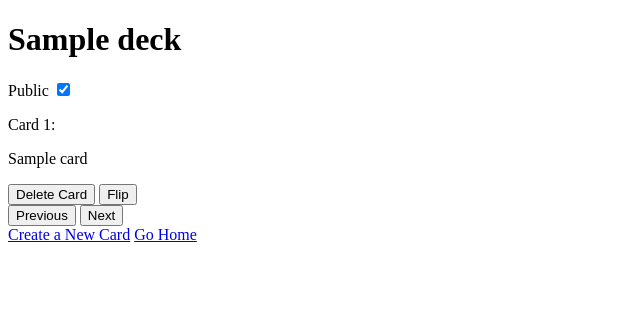
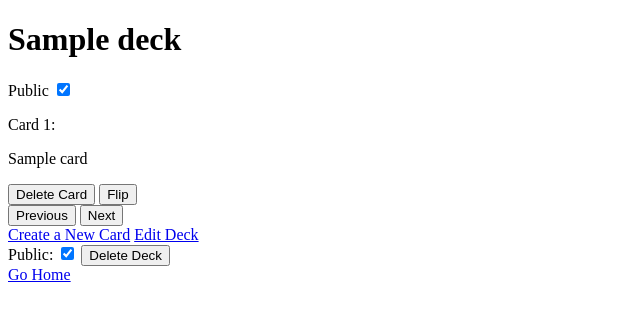
Before and after one commit to BuzzerrdBaait/Flashcardzz, a Django app: page /view_deck/1/ in a window 1280 px wide. Shown: the top 321 px of the page, without its empty margins (0-640 px from the left). Run offline with Django 4.2, Linux system fonts and the light colour scheme; a user stored in the database is signed in; tables that the repository leaves empty hold one stand-in row (values such as "Sample post").

Commit message:
added edit deck form,view,html, and a delete deck button on the page_view

```diff
--- a/flashcardgame/urls.py
+++ b/flashcardgame/urls.py
@@ -13,8 +13,6 @@ urlpatterns = [
 
     path('admin/', admin.site.urls),
 
-    path('profile/', include('flashcardgameapp.urls')),
-
     path('accounts/', include('django.contrib.auth.urls')),
 
     path('password_reset/', auth_views.PasswordResetView.as_view(), name='password_reset'),
--- a/flashcardgameapp/forms.py
+++ b/flashcardgameapp/forms.py
@@ -18,7 +18,7 @@ class DeckForm(forms.ModelForm):
 
         model = Deck
 
-        fields = ['title', 'description','public']
+        fields = ['title', 'description','public','category']
 
         widgets={
 
--- a/flashcardgameapp/models.py
+++ b/flashcardgameapp/models.py
@@ -37,8 +37,6 @@ class User_Profile(AbstractUser):
 
 class Deck(models.Model):
 
-    # Represents a deck of flashcards
-
     user = models.ForeignKey(User_Profile, on_delete=models.CASCADE)
 
     title = models.CharField(max_length=200)
@@ -46,6 +44,24 @@ class Deck(models.Model):
     description = models.TextField()  # Text field instead of ImageField
 
     public= models.BooleanField(default=False)
+
+    CATEGORY_CHOICES=[
+
+        ('Science','Science'),
+        ('Technology','Technology'),
+        ('Engineering','Engineering'),
+        ('Mathematics','Mathematics'),
+        ('History','History'),
+        ('Literature','Literature'),
+        ('Languages','Languages'),
+        ('Arts','Arts'),
+        ('Health and Medicine','Health & Medicine'),
+        ('Programming','Programming'),
+        ('Misc','Misc.'),
+
+    ]
+
+    category= models.CharField(max_length=25, default='Misc', choices=CATEGORY_CHOICES)
 
 
 
--- a/flashcardgameapp/templates/flashcardgameapp/view_deck.html
+++ b/flashcardgameapp/templates/flashcardgameapp/view_deck.html
@@ -78,11 +78,14 @@
 
 
 
+
             <button onclick="flipCard({{ card.id }})">Flip</button>
 
         </div>
 
     {% endfor %}
+
+
 
 
 
@@ -97,6 +100,25 @@
 
 
     <a href="{% url 'create_card' deck.id %}">Create a New Card</a>
+
+    <a href="{% url 'edit_deck' deck.id %}">Edit Deck</a>
+
+
+    <form method="post" action="{% url 'view_deck' deck.id %}">
+
+        {% csrf_token %}
+
+        <input type="hidden" name="deck_id" value="{{ deck.id }}">
+
+        <label for="public">Public:</label>
+
+        <input type="checkbox" id="public" name="public" {% if deck.public %}checked{% endif %}>
+
+        <button type="submit" name="delete_deck">Delete Deck</button>
+
+    </form>
+
+
 
     <a href="{% url 'home' %}">Go Home</a>
 
--- a/flashcardgameapp/urls.py
+++ b/flashcardgameapp/urls.py
@@ -22,9 +22,11 @@ urlpatterns = [
 
     path('view_deck/<int:deck_id>/', views.view_deck, name='view_deck'),
 
+    path('deck/<int:deck_id>/edit/', views.edit_deck, name='edit_deck'),
+
     path('create_card/<int:deck_id>/', views.create_card, name='create_card'),
 
-    path('profile/<int:pk>/', views.user_profile_view, name="user_profile"),
+    path('profile/<int:user_pk>/', views.user_profile_view, name='user_profile'),
 
     path('login/', views.login_user, name='login'),
 
--- a/flashcardgameapp/views.py
+++ b/flashcardgameapp/views.py
@@ -62,10 +62,17 @@ def home(request):
     return render(request, 'home.html', {'user_decks': user_decks, 'delete_deck_form': delete_deck_form})
 
 
-def user_profile_view(request):
 
-    user_decks = Deck.objects.filter(user=request.user)
+from django.contrib.auth import get_user_model
 
+User = get_user_model()
+
+
+def user_profile_view(request, user_pk):
+
+    user = get_object_or_404(User, pk=user_pk)
+
+    user_decks = Deck.objects.filter(user=user)
 
 
     if request.method == 'POST':
@@ -199,6 +206,17 @@ def create_deck(request):
     return render(request, 'create_deck.html', {'form': form})
 
 
+
+from django.shortcuts import render, get_object_or_404, redirect
+
+from .models import Deck, Card
+
+from .forms import DeleteCardForm, DeleteDeckForm
+
+from django.contrib.auth.decorators import login_required
+
+
+
 @login_required
 
 def view_deck(request, deck_id):
@@ -207,11 +225,15 @@ def view_deck(request, deck_id):
 
     cards = Card.objects.filter(deck=deck)
 
+    delete_deck_form = DeleteDeckForm()  # Initialize delete_deck_form here
+
 
 
     if request.method == 'POST':
 
         delete_card_form = DeleteCardForm(request.POST)
+
+        delete_deck_form = DeleteDeckForm(request.POST)
 
 
 
@@ -222,6 +244,18 @@ def view_deck(request, deck_id):
             card_to_delete = get_object_or_404(Card, id=card_id, deck=deck)
 
             card_to_delete.delete()
+
+
+
+        if delete_deck_form.is_valid():
+
+            deck_id = delete_deck_form.cleaned_data['deck_id']
+
+            deck_to_delete = get_object_or_404(Deck, id=deck_id, user=request.user)
+
+            deck_to_delete.delete()
+
+            return redirect('home')
 
 
 
@@ -241,7 +275,7 @@ def view_deck(request, deck_id):
 
 
 
-    return render(request, 'view_deck.html', {'deck': deck, 'cards': cards, 'delete_card_form': delete_card_form})
+    return render(request, 'view_deck.html', {'deck': deck, 'cards': cards, 'delete_card_form': delete_card_form, 'delete_deck_form': delete_deck_form})
 
 @login_required
 
@@ -270,3 +304,32 @@ def create_card(request, deck_id):
         form = CardForm()
 
     return render(request, 'create_card.html', {'form': form, 'deck': deck})
+
+
+
+
+def edit_deck(request, deck_id):
+
+    deck = get_object_or_404(Deck, id=deck_id)
+
+
+
+    if request.method == 'POST':
+
+        form = DeckForm(request.POST, instance=deck)
+
+        if form.is_valid():
+
+            form.save()
+
+            # Redirect to the deck view or any other appropriate page after editing
+
+            return redirect('view_deck', deck_id=deck_id)
+
+    else:
+
+        form = DeckForm(instance=deck)
+
+
+
+    return render(request, 'edit_deck.html', {'form': form, 'deck': deck})
```
Also changed, not shown: flashcardgameapp/templates/flashcardgameapp/edit_deck.html (added, +23 -0 lines), flashcardgameapp/migrations/0005_deck_category.py (added).
